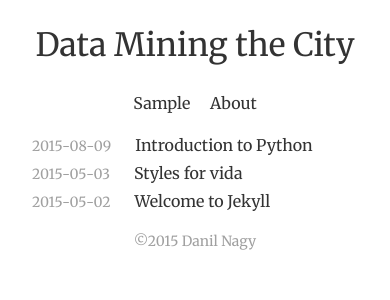
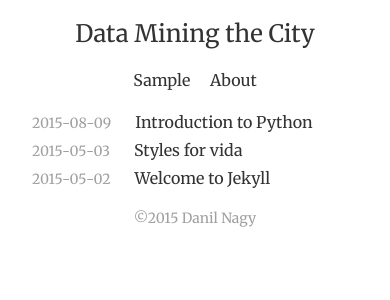
Before and after one commit to danilnagy/dmc, a Jekyll site: the page built from index.html, in a window 390 px wide. Shown: the top 300 px of the page. Built offline with Jekyll 4.4.1, drawn with Linux system fonts in a browser that asks for light colours; Markdown is read by kramdown in place of the engine named in the settings.

Commit message:
Update _layout.scss

```diff
--- a/_sass/_layout.scss
+++ b/_sass/_layout.scss
@@ -73,4 +73,9 @@ main {
     .site-footer {
         text-align: center;
     }
+
+    h1 {
+        font-size: $base-font-size * 1.5;
+    }
+
 }
```
